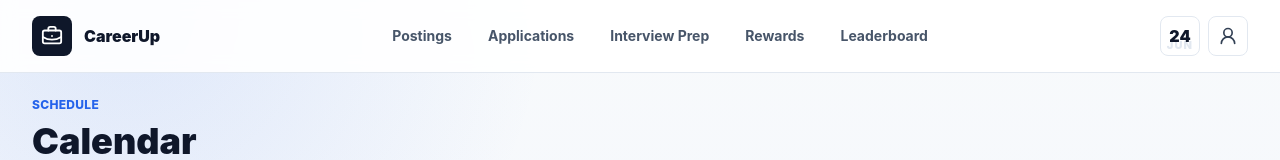
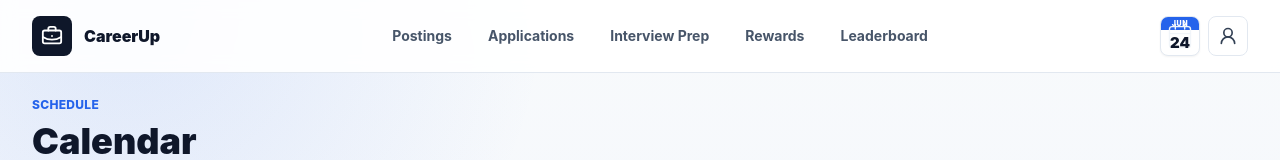
Before and after one commit to Varun-gull/CareerUp, a Next.js app: page /calendar in a window 1280 px wide. Shown: the top 160 px of the page. Built offline with nearby package versions, Linux system fonts and the light colour scheme; no server answers.

Commit message:
Polish calendar widget — iOS-style icon with blue header strip, ghost icon, and date
Co-Authored-By: Claude Sonnet 4.6 <noreply@anthropic.com>

```diff
--- a/components/Navbar.tsx
+++ b/components/Navbar.tsx
@@ -1,4 +1,4 @@
-import { BriefcaseBusiness } from "lucide-react";
+import { BriefcaseBusiness, CalendarDays } from "lucide-react";
 import Link from "next/link";
 import { ProfileDropdown } from "@/components/ProfileDropdown";
 import { getCurrentProfile, getCurrentUser } from "@/lib/data";
@@ -20,13 +20,15 @@ function CalendarWidget() {
   return (
     <Link
       href="/calendar"
-      className="relative hidden h-10 w-10 select-none items-center justify-center overflow-hidden rounded-lg border border-slate-200 bg-white hover:bg-slate-50 sm:flex"
+      className="relative hidden h-10 w-10 select-none items-center justify-center overflow-hidden rounded-lg border border-slate-200 bg-white shadow-sm hover:shadow-md transition-shadow sm:flex flex-col gap-0"
       aria-label="Calendar"
     >
-      <span className="absolute inset-0 flex items-end justify-center pb-0.5 text-[11px] font-black uppercase tracking-widest text-slate-200 select-none">
-        {month}
+      {/* Red header strip like iOS calendar icon */}
+      <span className="absolute top-0 left-0 right-0 h-[13px] bg-blue-600 flex items-center justify-center">
+        <span className="text-[7px] font-black tracking-widest text-white uppercase leading-none">{month}</span>
       </span>
-      <span className="relative text-base font-black text-ink leading-none">{day}</span>
+      <CalendarDays size={28} className="absolute inset-0 m-auto text-slate-100" strokeWidth={1.2} />
+      <span className="relative mt-3 text-[15px] font-black text-ink leading-none">{day}</span>
     </Link>
   );
 }
```
